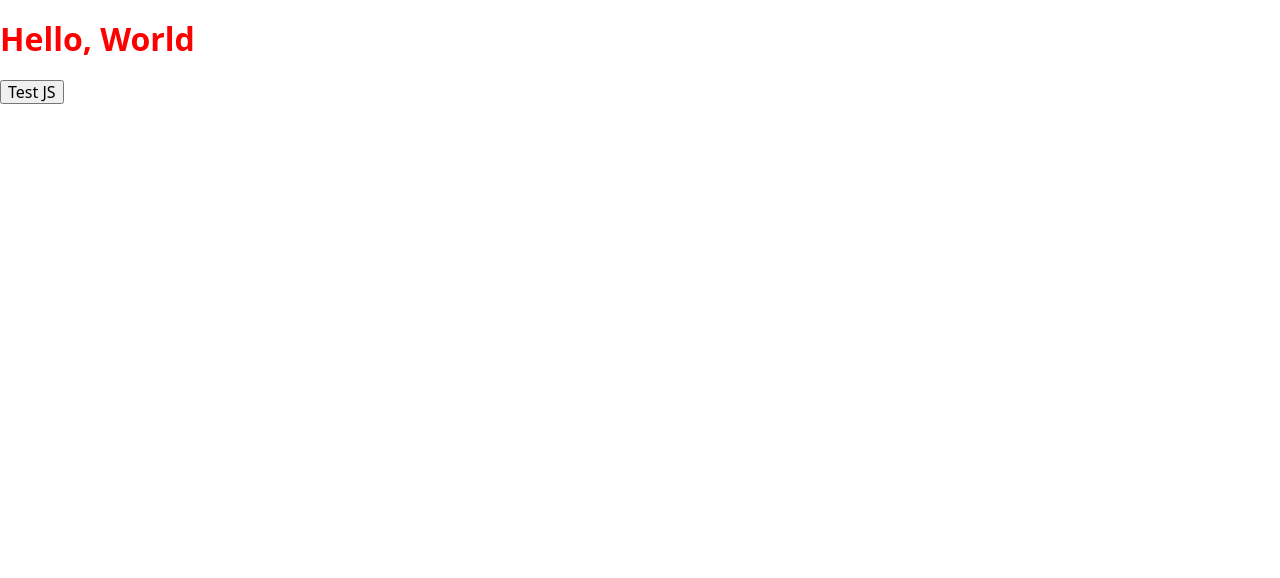
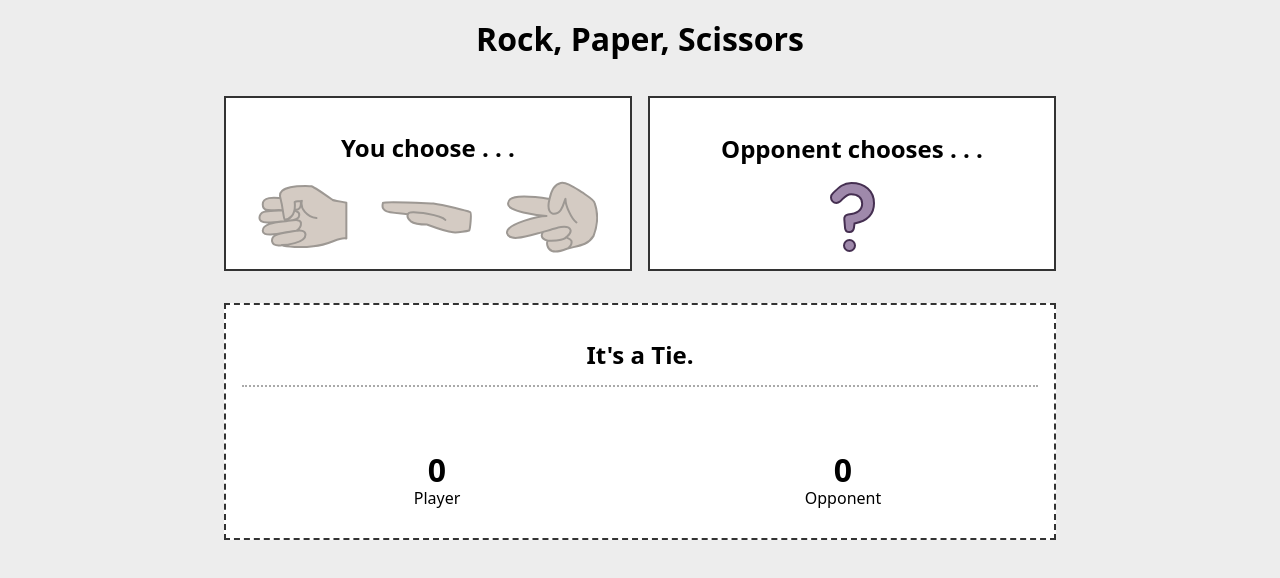
Before and after one commit to chrishful/rps, a plain HTML site: page index.html in a window 1280 px wide. Drawn offline with Linux system fonts and the light colour scheme.

Commit message:
code copied from Eric York's RPS game

```diff
--- a/css/style.css
+++ b/css/style.css
@@ -1,6 +1,71 @@
-.default {
-  color: red;
+body {
+  width: 65%;
+  margin: auto;
+  background-color: #EDEDED;
 }
-.test {
-  color: blue;
+h1, h2 {
+  text-align: center;
 }
+section {
+  border: 2px solid #333;
+  margin: 1rem 0;
+  padding: 1rem;
+  background-color: #FFF;
+}
+main {
+  display: grid;
+  grid-template-columns: 1fr 1fr;
+  grid-gap: 1rem;
+}
+main section {
+  display: flex;
+  flex-direction: column;
+  justify-content: center;
+  align-items: center;
+}
+.images {
+  width: 100%;
+  display: flex;
+  justify-content: space-around;
+  align-items: center;
+}
+.images img {
+  opacity: 50%;
+  transition: all .3s ease-in-out;
+  cursor: pointer;
+}
+.images img:hover {
+  opacity: 100%;
+}
+section.scoreboard {
+  border-style: dashed;
+  display: grid;
+  grid-template-columns: 1fr 1fr;
+  grid-gap: 1rem;
+}
+@media screen and (max-width: 768px)  {
+  main {grid-template-columns: 1fr;}
+  main img {transform: scale(.9);}
+}
+#result {
+  border-bottom: 2px dotted #AAA;
+  padding-bottom: 1rem;
+  grid-column-start: 1;
+  grid-column-end: 3;
+}
+.score {
+  display: flex;
+  flex-direction: column;
+  justify-content: center;
+  align-items: center;
+}
+#pscore, #oscore {
+  font-size: 2rem;
+  font-weight: 800;
+  line-height: 1;
+  margin-bottom: .25rem;
+}
+p.label {
+  line-height: 1;
+  margin-top: 0;
+}
--- a/index.html
+++ b/index.html
@@ -3,15 +3,39 @@
   <head>
     <meta charset="utf-8">
     <meta name="viewport" content="width=device-width, initial-scale=1">
-    <title>_boilerplate</title>
+    <title>RPS-Starter</title>
     <link href="css/global.css" rel="stylesheet">
     <link href="css/modnorm.css" rel="stylesheet">
     <link href="css/style.css" rel="stylesheet">
   </head>
   <body>
-    <h1 id="test" class="default">Hello, World</h1>
-    <button onclick="test()">Test JS</button>
-    <!-- loads javascript -->
-    <script src="js/page.js"></script>
+    <h1>Rock, Paper, Scissors</h1>
+    <main class="choice">
+      <section class="pchoice">
+        <h2>You choose . . .</h2>
+        <div class="images">
+          <img id="r-img" src="svg/rock.svg" alt="hand as rock">
+          <img id="p-img" src="svg/paper.svg" alt="hand as paper">
+          <img id="s-img" src="svg/scissors.svg" alt="hand as scissors">
+        </div>
+      </section>
+      <section class="ochoice">
+        <h2>Opponent chooses . . .</h2>
+        <img id="o-img" src="svg/mystery.svg" alt="" >
+      </section>
+    </main>
+    <section class="scoreboard">
+      <h2 id="result">It's a Tie.</h2>
+      <div id="play" class="score">
+        <p id="pscore">0</p>
+        <p class="label">Player</p>
+      </div>
+      <div id="opp" class="score">
+        <p id="oscore">0</p>
+        <p class="label">Opponent</p>
+      </div>
+    </section>
+  <!-- loads javascript -->
+  <script src="js/page.js"></script>
   </body>
 </html>
```
Also changed, not shown: svg/mystery.svg (added), svg/paper.svg (added), svg/rock.svg (added), svg/scissors.svg (added), 1 other file.
